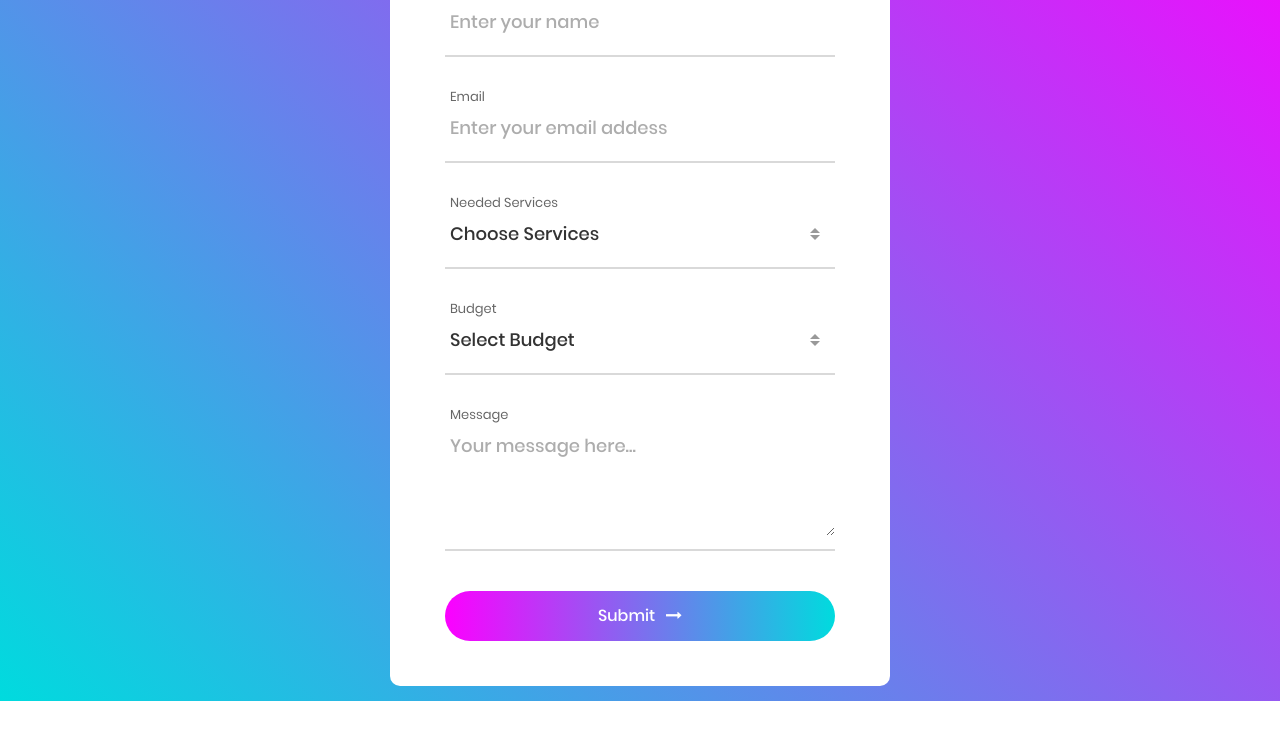
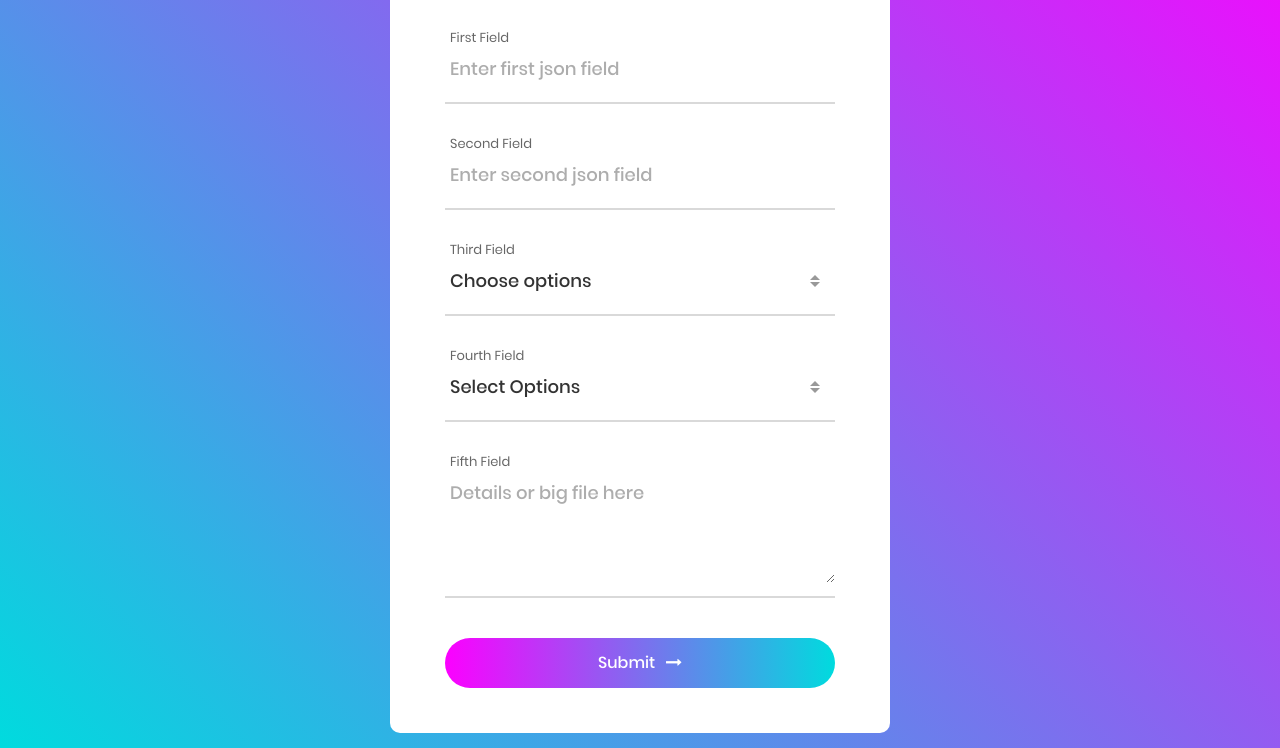
Before and after one commit to atulim/validationScript, a browser extension: page index.html in a window 1280 px wide. Shown: the part 170-918 px from the top of the page. Before the commit the page ends 871 px from the top, so only its background shows below. Drawn offline with Linux system fonts and the light colour scheme.

Commit message:
Added popup

```diff
--- a/background.js
+++ b/background.js
@@ -6,3 +6,5 @@ chrome.runtime.onMessage.addListener(function (request, sender, sendResponse) {
 chrome.browserAction.onClicked.addListener(function (tab) {
   chrome.tabs.create({url: 'popup.html'})
 })
+
+chrome.browserAction.setBadgeText({text:"1"})
--- a/index.html
+++ b/index.html
@@ -32,51 +32,51 @@
 		<div class="wrap-contact100">
 			<form class="contact100-form validate-form">
 				<span class="contact100-form-title">
-					Say Hello!
+					CommerceIQ Scraper Validator
 				</span>
 
-				<div class="wrap-input100 validate-input" data-validate="Name is required">
-					<span class="label-input100">Your Name</span>
-					<input class="input100" type="text" name="name" placeholder="Enter your name">
+				<div class="wrap-input100 validate-input">
+					<span class="label-input100">First Field</span>
+					<input class="input100" type="text" name="name" placeholder="Enter first json field">
 					<span class="focus-input100"></span>
 				</div>
 
-				<div class="wrap-input100 validate-input" data-validate = "Valid email is required: ex@abc.xyz">
-					<span class="label-input100">Email</span>
-					<input class="input100" type="text" name="email" placeholder="Enter your email addess">
+				<div class="wrap-input100 validate-input">
+					<span class="label-input100">Second Field</span>
+					<input class="input100" type="text" name="email" placeholder="Enter second json field">
 					<span class="focus-input100"></span>
 				</div>
 
 				<div class="wrap-input100 input100-select">
-					<span class="label-input100">Needed Services</span>
+					<span class="label-input100">Third Field</span>
 					<div>
 						<select class="selection-2" name="service">
-							<option>Choose Services</option>
-							<option>Online Store</option>
-							<option>eCommerce Bussiness</option>
-							<option>UI/UX Design</option>
-							<option>Online Services</option>
+							<option>Choose options</option>
+							<option>Option 1</option>
+							<option>Option 2</option>
+							<option>Option 3</option>
+							<option>Option 4</option>
 						</select>
 					</div>
 					<span class="focus-input100"></span>
 				</div>
 
 				<div class="wrap-input100 input100-select">
-					<span class="label-input100">Budget</span>
+					<span class="label-input100">Fourth Field</span>
 					<div>
 						<select class="selection-2" name="budget">
-							<option>Select Budget</option>
-							<option>1500 $</option>
-							<option>2000 $</option>
-							<option>2500 $</option>
+							<option>Select Options</option>
+							<option>Selection 1</option>
+							<option>Selection 2</option>
+							<option>Selection 3</option>
 						</select>
 					</div>
 					<span class="focus-input100"></span>
 				</div>
 
-				<div class="wrap-input100 validate-input" data-validate = "Message is required">
-					<span class="label-input100">Message</span>
-					<textarea class="input100" name="message" placeholder="Your message here..."></textarea>
+				<div class="wrap-input100 validate-input" data-validate = "Bigger file or comments">
+					<span class="label-input100">Fifth Field</span>
+					<textarea class="input100" name="message" placeholder="Details or big file here"></textarea>
 					<span class="focus-input100"></span>
 				</div>
 
```
Also changed, not shown: manifest.json.
